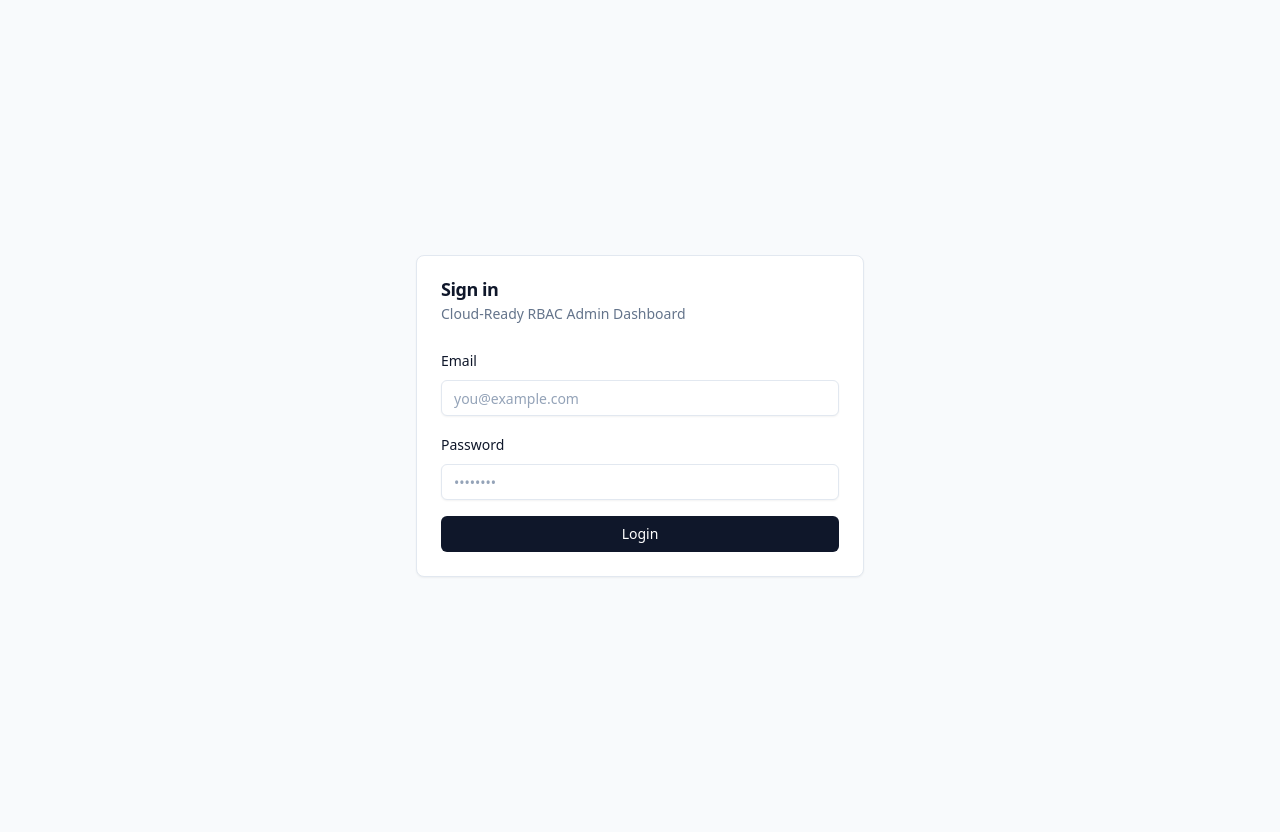
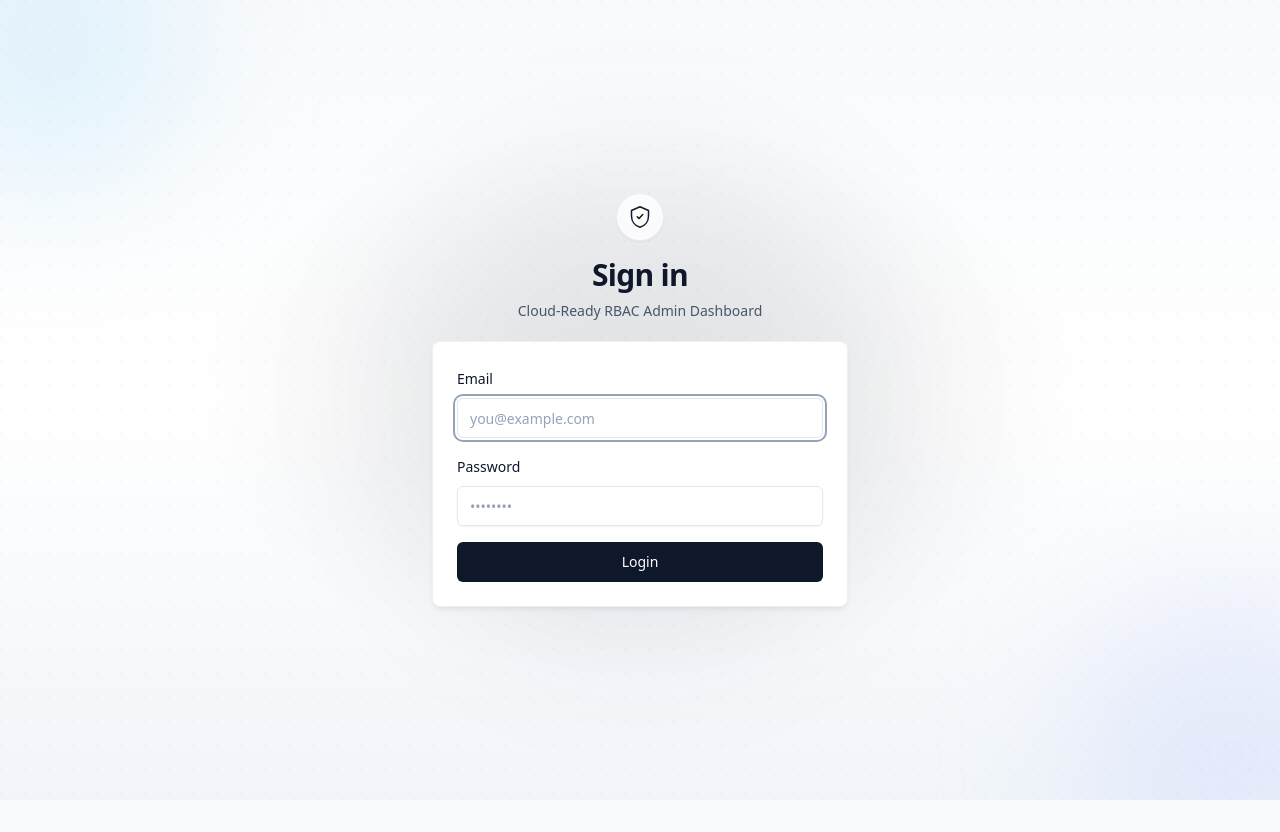
Before and after one commit to singvarun039/cloud-rbac-admin-dashboard, a React (Vite) app in the folder frontend/: page /login in a window 1280 px wide. After the commit the page ends 800 px from the top, so only its background shows below. Built offline with nearby package versions, Linux system fonts and the light colour scheme; no server answers.

Commit message:
feat(ui): polish layout with icons, focus states, and spacing

```diff
--- a/frontend/package.json
+++ b/frontend/package.json
@@ -16,6 +16,7 @@
     "axios": "^1.13.2",
     "class-variance-authority": "^0.7.1",
     "clsx": "^2.1.1",
+    "lucide-react": "^0.563.0",
     "react": "^19.2.0",
     "react-dom": "^19.2.0",
     "react-router-dom": "^6.30.3",
--- a/frontend/src/components/Layout.tsx
+++ b/frontend/src/components/Layout.tsx
@@ -3,13 +3,20 @@ import { useMemo, useState } from "react";
 import { useAuth } from "../auth/useAuth";
 import { Button } from "./ui/button";
 import { cn } from "../lib/utils";
+import {
+  FolderKanban,
+  LayoutDashboard,
+  ScrollText,
+  ShieldCheck,
+  Users2,
+} from "lucide-react";
 
 const navItems = [
-  { to: "/", label: "Dashboard" },
-  { to: "/users", label: "Users" },
-  { to: "/roles", label: "Roles" },
-  { to: "/projects", label: "Projects" },
-  { to: "/audit-logs", label: "Audit Logs" },
+  { to: "/", label: "Dashboard", icon: LayoutDashboard },
+  { to: "/users", label: "Users", icon: Users2 },
+  { to: "/roles", label: "Roles", icon: ShieldCheck },
+  { to: "/projects", label: "Projects", icon: FolderKanban },
+  { to: "/audit-logs", label: "Audit Logs", icon: ScrollText },
 ];
 
 export default function Layout() {
@@ -45,33 +52,54 @@ export default function Layout() {
     <div className="min-h-screen bg-slate-50 text-slate-900">
       <div className="grid min-h-screen grid-cols-[240px_1fr]">
         <aside className="border-r border-slate-800 bg-slate-950 text-slate-100">
-          <div className="p-4">
-            <div className="text-sm font-semibold tracking-tight">
+          <div className="px-4 pb-3 pt-4">
+            <div className="flex items-center gap-2">
+              <div className="grid h-8 w-8 place-items-center rounded-md border border-white/10 bg-white/5">
+                <ShieldCheck
+                  className="h-4 w-4 text-slate-100"
+                  aria-hidden="true"
+                />
+              </div>
+              <div className="min-w-0">
+                <div className="text-sm font-semibold tracking-tight text-slate-100">
                   RBAC Admin
                 </div>
+                <div className="text-xs text-slate-400">Admin dashboard</div>
               </div>
-          <nav className="px-2 pb-4">
-            {visibleNavItems.map((item) => (
+            </div>
+          </div>
+
+          <nav className="px-2 pb-4" aria-label="Primary">
+            {visibleNavItems.map((item) => {
+              const Icon = item.icon;
+              return (
                 <NavLink
                   key={item.to}
                   to={item.to}
                   end={item.to === "/"}
                   className={({ isActive }) =>
                     cn(
-                    "block rounded-md px-3 py-2 text-sm font-medium text-slate-200 transition-colors hover:bg-white/10 hover:text-white",
+                      "group flex items-center gap-2 rounded-md px-3 py-2 text-sm font-medium text-slate-200 transition-colors",
+                      "hover:bg-white/10 hover:text-white",
+                      "focus-visible:outline-none focus-visible:ring-2 focus-visible:ring-white/30 focus-visible:ring-offset-2 focus-visible:ring-offset-slate-950",
                       isActive && "bg-white/10 text-white",
                     )
                   }
                 >
-                {item.label}
+                  <Icon
+                    className="h-4 w-4 flex-none text-slate-400 transition-colors group-hover:text-slate-100"
+                    aria-hidden="true"
+                  />
+                  <span className="truncate">{item.label}</span>
                 </NavLink>
-            ))}
+              );
+            })}
           </nav>
         </aside>
 
         <div className="flex min-w-0 flex-col">
-          <header className="sticky top-0 z-10 flex h-14 items-center justify-between gap-3 border-b border-slate-200 bg-white px-4">
-            <div className="min-w-0 truncate text-sm font-semibold tracking-tight">
+          <header className="sticky top-0 z-10 flex h-14 items-center justify-between gap-3 border-b border-slate-200 bg-white/80 px-4 backdrop-blur supports-[backdrop-filter]:bg-white/70 sm:px-6">
+            <div className="min-w-0 truncate text-sm font-semibold tracking-tight text-slate-900">
               Cloud-Ready RBAC Admin Dashboard
             </div>
             <Button
@@ -85,7 +113,7 @@ export default function Layout() {
             </Button>
           </header>
 
-          <main className="flex-1 px-4 py-6">
+          <main className="flex-1 px-4 py-6 sm:px-6 lg:px-8">
             <div className="mx-auto w-full max-w-6xl">
               <Outlet />
             </div>
--- a/frontend/src/pages/Login.tsx
+++ b/frontend/src/pages/Login.tsx
@@ -3,13 +3,7 @@ import { useLocation, useNavigate } from "react-router-dom";
 import { useAuth } from "../auth/useAuth";
 import { Alert, AlertDescription, AlertTitle } from "../components/ui/alert";
 import { Button } from "../components/ui/button";
-import {
-  Card,
-  CardContent,
-  CardDescription,
-  CardHeader,
-  CardTitle,
-} from "../components/ui/card";
+import { Card, CardContent } from "../components/ui/card";
 import { Input } from "../components/ui/input";
 import { Label } from "../components/ui/label";
 
@@ -61,16 +55,48 @@ export default function LoginPage() {
   }
 
   return (
-    <div className="min-h-screen bg-slate-50 p-4">
-      <div className="mx-auto flex min-h-screen max-w-md items-center justify-center">
-        <Card className="w-full">
-          <CardHeader>
-            <CardTitle>Sign in</CardTitle>
-            <CardDescription>
-              Cloud-Ready RBAC Admin Dashboard
-            </CardDescription>
-          </CardHeader>
-          <CardContent className="space-y-4">
+    <div className="relative min-h-screen overflow-hidden bg-gradient-to-b from-slate-50 via-white to-slate-100">
+      <div className="pointer-events-none absolute inset-0">
+        <div className="absolute -left-24 -top-24 h-72 w-72 rounded-full bg-sky-200/35 blur-3xl" />
+        <div className="absolute -bottom-28 -right-28 h-80 w-80 rounded-full bg-indigo-200/30 blur-3xl" />
+        <div className="absolute left-1/2 top-1/2 h-[520px] w-[520px] -translate-x-1/2 -translate-y-1/2 rounded-full bg-slate-900/5 blur-3xl" />
+        <div className="absolute inset-0 bg-[radial-gradient(closest-side_at_50%_50%,rgba(2,6,23,0.08),transparent_70%)]" />
+        <div className="absolute inset-0 bg-[radial-gradient(circle_at_1px_1px,rgba(15,23,42,0.06)_1px,transparent_0)] [background-size:24px_24px] opacity-40" />
+      </div>
+
+      <div className="relative mx-auto flex min-h-screen max-w-md flex-col justify-center px-4 py-12">
+        <div className="mb-5 text-center">
+          <div className="mx-auto mb-4 grid h-12 w-12 place-items-center rounded-full border border-slate-200/70 bg-white/80 shadow-sm backdrop-blur">
+            <svg
+              viewBox="0 0 24 24"
+              aria-hidden="true"
+              className="h-6 w-6 text-slate-900"
+              fill="none"
+              stroke="currentColor"
+              strokeWidth="1.5"
+            >
+              <path
+                strokeLinecap="round"
+                strokeLinejoin="round"
+                d="M12 1.75 3.5 5.5V11c0 5.25 3.3 9.8 8.5 11.25C17.2 20.8 20.5 16.25 20.5 11V5.5L12 1.75Z"
+              />
+              <path
+                strokeLinecap="round"
+                strokeLinejoin="round"
+                d="M9.25 11.75 11 13.5l3.75-4"
+              />
+            </svg>
+          </div>
+          <h1 className="text-3xl font-semibold tracking-tight text-slate-900">
+            Sign in
+          </h1>
+          <p className="mt-2 text-sm text-slate-600">
+            Cloud-Ready RBAC Admin Dashboard
+          </p>
+        </div>
+
+        <Card className="w-full border-slate-200/60 shadow-md shadow-slate-900/5">
+          <CardContent className="space-y-5 pt-6">
             {error ? (
               <Alert variant="destructive">
                 <AlertTitle>Sign-in failed</AlertTitle>
@@ -84,11 +110,13 @@ export default function LoginPage() {
                 <Input
                   id="email"
                   type="email"
+                  autoFocus
                   value={email}
                   onChange={(e) => setEmail(e.target.value)}
                   placeholder="you@example.com"
                   required
                   autoComplete="email"
+                  className="h-10"
                 />
               </div>
 
@@ -102,10 +130,11 @@ export default function LoginPage() {
                   placeholder="••••••••"
                   required
                   autoComplete="current-password"
+                  className="h-10"
                 />
               </div>
 
-              <Button className="w-full" type="submit" disabled={loading}>
+              <Button className="h-10 w-full" type="submit" disabled={loading}>
                 {loading ? "Signing in…" : "Login"}
               </Button>
             </form>
```
Lines whose indentation alone changed are shown as unchanged.
